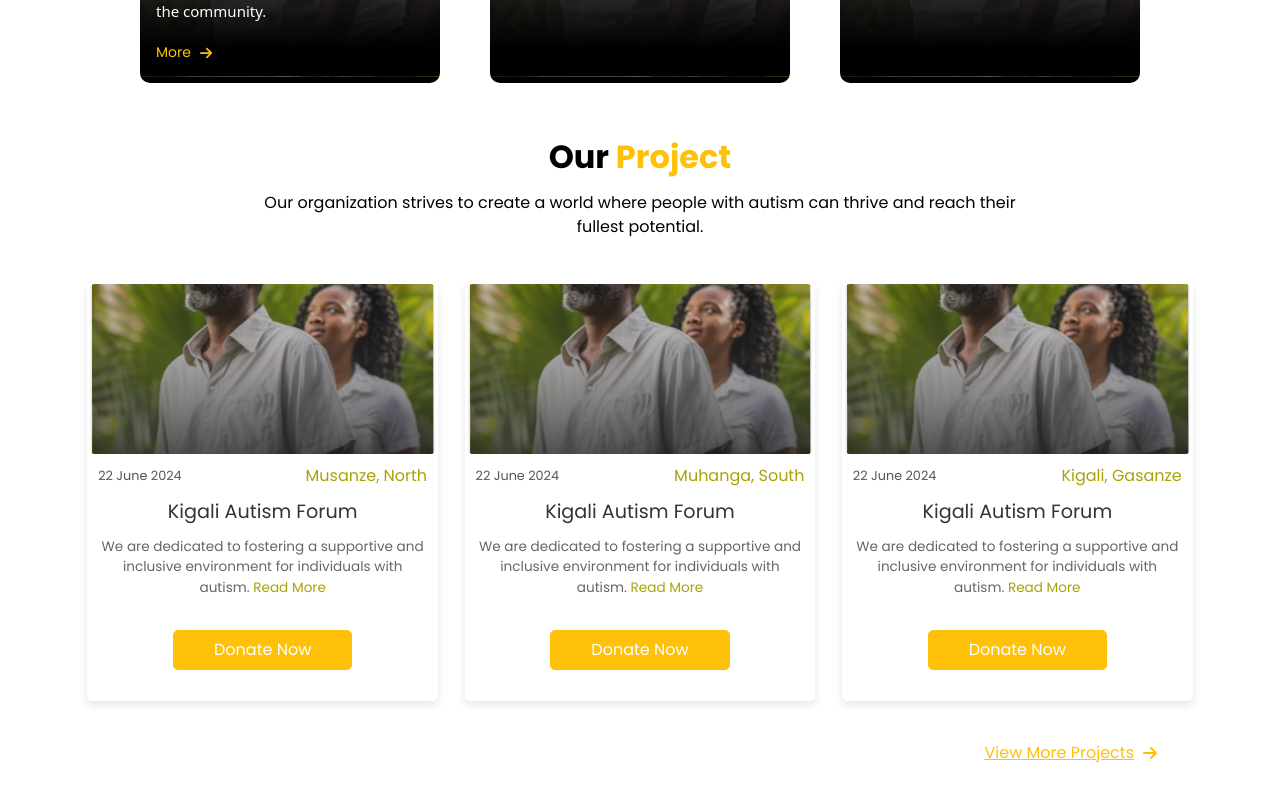
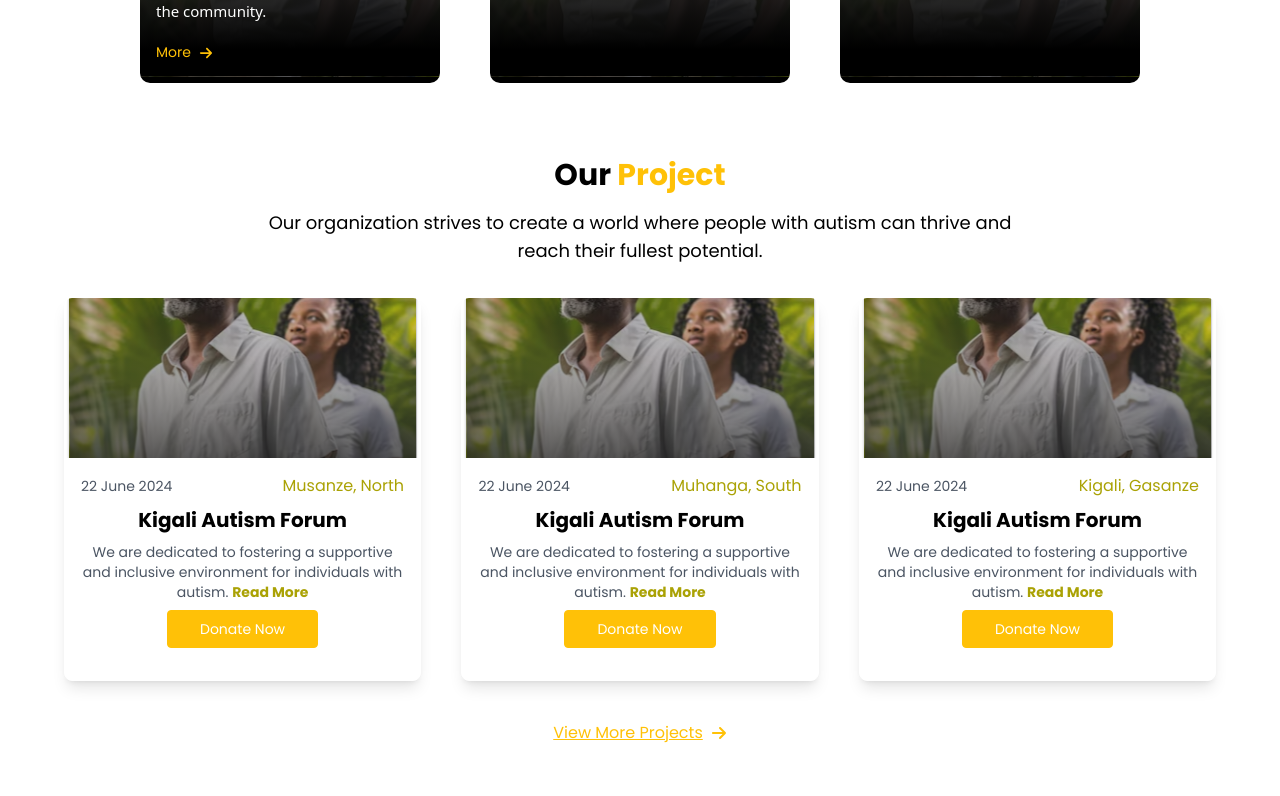
Before and after one commit to Zeden12/kigali-center-for-autism-initiatives-fn, a React (Vite) app: page / in a window 1280 px wide. Shown: the part 1484-2280 px from the top of the page. Built offline with nearby package versions, Linux system fonts and the light colour scheme.

Commit message:
work on view many projects

```diff
--- a/src/component/Contact.jsx
+++ b/src/component/Contact.jsx
@@ -12,7 +12,7 @@ import { FaYoutube } from "react-icons/fa6";
 const Contact = () => {
   return (
 
-     <div id="contact" className="my-[80px]  px-4 sm:px-[50px] lg:px-[100px]">
+     <div id="contact" className="my-[40px]  px-4 sm:px-[50px] lg:px-[100px]">
        <div
         className="relative bg-cover bg-center bg-no-repeat rounded-[20px] w-full h-[200px]"
         style={{ backgroundImage: `url(${banner})` }}
--- a/src/component/ProjectPart.jsx
+++ b/src/component/ProjectPart.jsx
@@ -1,79 +1,78 @@
 import React from "react";
-import "../styles/Project.css";
 import about1 from "../assets/about1.svg";
 import { FaArrowRight } from "react-icons/fa6";
 import { Link } from "react-router-dom";
-import ProjectPage from "./ProjectPage";
 
 const ProjectPart = () => {
   return (
-    <div id="project" className="project-view-container font-poppins">
-      <h1>
-        Our <span>Project</span>
+    <div id="project" className="px-4 md:px-16 py-10 text-center font-poppins">
+      <h1 className="text-2xl md:text-3xl font-bold mb-4 mt-16">
+        Our <span className="text-[#FFC107]">Project</span>
       </h1>
-      <p>
+      <p className="md:text-lg mb-8 max-w-3xl mx-auto text-lg">
         Our organization strives to create a world where people with autism can
         thrive and reach their fullest potential.
       </p>
-      <div className="project-view">
-        <div className="project-card">
-          <img src={about1} alt="project image" />
-          <div className="project-content">
-            <div className="date-donasi">
-              <p>22 June 2024</p>
-              <h5>Musanze, North</h5>
+      <div className="flex flex-wrap justify-between gap-4 md:gap-6 mx-4 md:mx-0">
+        <div className="bg-white border border-white rounded-lg shadow-lg overflow-hidden transform transition-transform duration-500 hover:scale-105 w-full md:w-[31%]">
+          <img src={about1} alt="project image" className="w-full h-40 object-cover" />
+          <div className="p-4">
+            <div className="flex justify-between items-center mb-2">
+              <p className="text-sm text-gray-600">22 June 2024</p>
+              <h5 className="text-[#aaa205] font-normal">Musanze, North</h5>
             </div>
-            <div className="project-description">
-              <h2>Kigali Autism Forum</h2>
-              <p>
+            <div className="mb-4">
+              <h2 className="text-xl font-bold mb-2">Kigali Autism Forum</h2>
+              <p className="text-gray-600 text-sm mb-2">
                 We are dedicated to fostering a supportive and inclusive
                 environment for individuals with autism.{" "}
-                <a href="#">Read More</a>
+                <a href="#" className="text-[#aaa205] hover:underline font-bold">Read More</a>
               </p>
-              <button>Donate Now</button>
+              <button className="bg-[#FFC107] text-white border border-[#FFC107] rounded px-8 py-2 text-sm hover:bg-white hover:text-[#F2BA12] transition-colors duration-500">Donate Now</button>
             </div>
           </div>
         </div>
-        <div className="project-card">
-          <img src={about1} alt="project image" />
-          <div className="project-content">
-            <div className="date-donasi">
-              <p>22 June 2024</p>
-              <h5>Muhanga, South</h5>
+        <div className="bg-white border border-white rounded-lg shadow-lg overflow-hidden transform transition-transform duration-500 hover:scale-105 w-full md:w-[31%]">
+          <img src={about1} alt="project image" className="w-full h-40 object-cover" />
+          <div className="p-4">
+            <div className="flex justify-between items-center mb-2">
+              <p className="text-sm text-gray-600">22 June 2024</p>
+              <h5 className="text-[#aaa205] font-normal">Muhanga, South</h5>
             </div>
-            <div className="project-description">
-              <h2>Kigali Autism Forum</h2>
-              <p>
+            <div className="mb-4">
+              <h2 className="text-xl font-bold mb-2">Kigali Autism Forum</h2>
+              <p className="text-gray-600 text-sm mb-2">
                 We are dedicated to fostering a supportive and inclusive
                 environment for individuals with autism.{" "}
-                <a href="#">Read More</a>
+                <a href="#" className="text-[#aaa205] hover:underline font-bold">Read More</a>
               </p>
-              <button>Donate Now</button>
+              <button className="bg-[#FFC107] text-white border border-[#FFC107] rounded px-8 py-2 text-sm hover:bg-white hover:text-[#F2BA12] transition-colors duration-500">Donate Now</button>
             </div>
           </div>
         </div>
-        <div className="project-card">
-          <img src={about1} alt="project image" />
-          <div className="project-content">
-            <div className="date-donasi">
-              <p>22 June 2024</p>
-              <h5>Kigali, Gasanze</h5>
+        <div className="bg-white border border-white rounded-lg shadow-lg overflow-hidden transform transition-transform duration-500 hover:scale-105 w-full md:w-[31%]">
+          <img src={about1} alt="project image" className="w-full h-40 object-cover" />
+          <div className="p-4">
+            <div className="flex justify-between items-center mb-2">
+              <p className="text-sm text-gray-600">22 June 2024</p>
+              <h5 className="text-[#aaa205] font-normal">Kigali, Gasanze</h5>
             </div>
-            <div className="project-description">
-              <h2>Kigali Autism Forum</h2>
-              <p>
+            <div className="mb-4">
+              <h2 className="text-xl font-bold mb-2">Kigali Autism Forum</h2>
+              <p className="text-gray-600 text-sm mb-2">
                 We are dedicated to fostering a supportive and inclusive
                 environment for individuals with autism.{" "}
-                <a href="#">Read More</a>
+                <a href="#" className="text-[#aaa205] hover:underline font-bold">Read More</a>
               </p>
-              <button>Donate Now</button>
+              <button className="bg-[#FFC107] text-white border border-[#FFC107] rounded px-8 py-2 text-sm hover:bg-white hover:text-[#F2BA12] transition-colors duration-500">Donate Now</button>
             </div>
           </div>
         </div>
       </div>
       <Link to="/propage">
-      <button className='text-[16px] flex justify-center items-center gap-2 text-[#FFC107] font-poppins ml-auto mr-28 mt-10 underline'><a href="">View More Projects</a><FaArrowRight /></button>
-
+        <button className="text-[#FFC107] text-base flex justify-center items-center gap-2 font-poppins mt-10 mx-auto underline hover:text-[#F2BA12]">
+          <span>View More Projects</span><FaArrowRight />
+        </button>
       </Link>
     </div>
   );
--- a/src/styles/Project.css
+++ /dev/null
@@ -1,158 +0,0 @@
-.project-view-container {
-    padding: 10px;
-    text-align: center;
-}
-
-.project-view-container h1 {
-    font-size: 2rem;
-    margin-top: 70px;
-    font-weight: 700;
-}
-
-.project-view-container h1 span {
-    color: #FFC107;
-}
-
-.project-view-container p {
-    font-size: 1rem;
-    margin-top: 10px;
-    margin-bottom: 20px;
-    max-width: 768px;
-    margin-left: auto;
-    margin-right: auto;
-}
-
-.project-view {
-    display: flex;
-    flex-direction: row;
-    justify-content: space-around;
-    align-items: flex-start;
-    flex-wrap: wrap;
-    margin-left: 4rem;
-    margin-right: 4rem;
-}
-
-.project-card {
-    background-color: rgb(255, 255, 255);
-    border: 1px solid white;
-    border-radius: 5px;
-    box-shadow: 0 4px 8px rgba(0, 0, 0, 0.1);
-    overflow: hidden;
-    width: 31%;
-    margin-top: 1.5rem;
-    transition: transform 0.5s ease;
-}
-
-.project-card img {
-    width: 100%;
-    height: 170px;
-    object-fit: cover;
-    margin-top: 1px 0 0 0;
-    border-radius: 7px;
-}
-
-.project-content {
-    padding: 10px;
-}
-
-.date-donasi {
-    display: flex;
-    justify-content: space-between;
-    align-items: center;
-    margin-bottom: 10px;
-}
-
-.date-donasi p {
-    margin: 0;
-    font-size: 0.8rem;
-    color: #555;
-}
-
-.date-donasi h5 {
-    margin: 0;
-    font-weight: normal;
-    color: #aaa205;
-}
-
-.project-description {
-    margin-bottom: 10px;
-}
-
-.project-description h2 {
-    margin-top: 0;
-    margin-bottom: 10px;
-    font-size: 1.2em;
-    color: #333;
-}
-
-.project-description p {
-    color: #666;
-    font-size: 0.85rem;
-}
-
-.project-description a {
-    color: #aaa205;
-    text-decoration: none;
-}
-
-.project-description a:hover {
-    text-decoration: underline;
-    font-weight: bold;
-}
-
-.project-description button {
-    background-color: #FFC107;
-    color: white;
-    border: 1.2px solid #FFC107;
-    border-radius: 5px;
-    padding: 7px 40px;
-    margin-top: 12px;
-    margin-bottom: 10px;
-    cursor: pointer;
-    transition: background-color 0.5s ease;
-}
-
-.project-description button:hover {
-    background-color: white;
-    color: #F2BA12;
-}
-
-.project-card:hover {
-    transform: scale(1.08);
-}
-
-@media (max-width: 768px) {
-    .project-card {
-        width: calc(48% - 10px);
-    }
-
-    .project-description button {
-        padding: 8px 30px;
-        font-size: 0.9em;
-    }
-
-    .date-donasi {
-        flex-direction: column;
-        align-items: flex-start;
-    }
-
-    .date-donasi h5,
-    .date-donasi p {
-        margin-bottom: 5px;
-    }
-}
-
-@media (max-width: 480px) {
-    .project-card {
-        width: 100%;
-    }
-
-    .project-description button {
-        padding: 6px 20px;
-        font-size: 0.8em;
-    }
-
-    .project-view {
-        flex-direction: column;
-    }
-}
```
